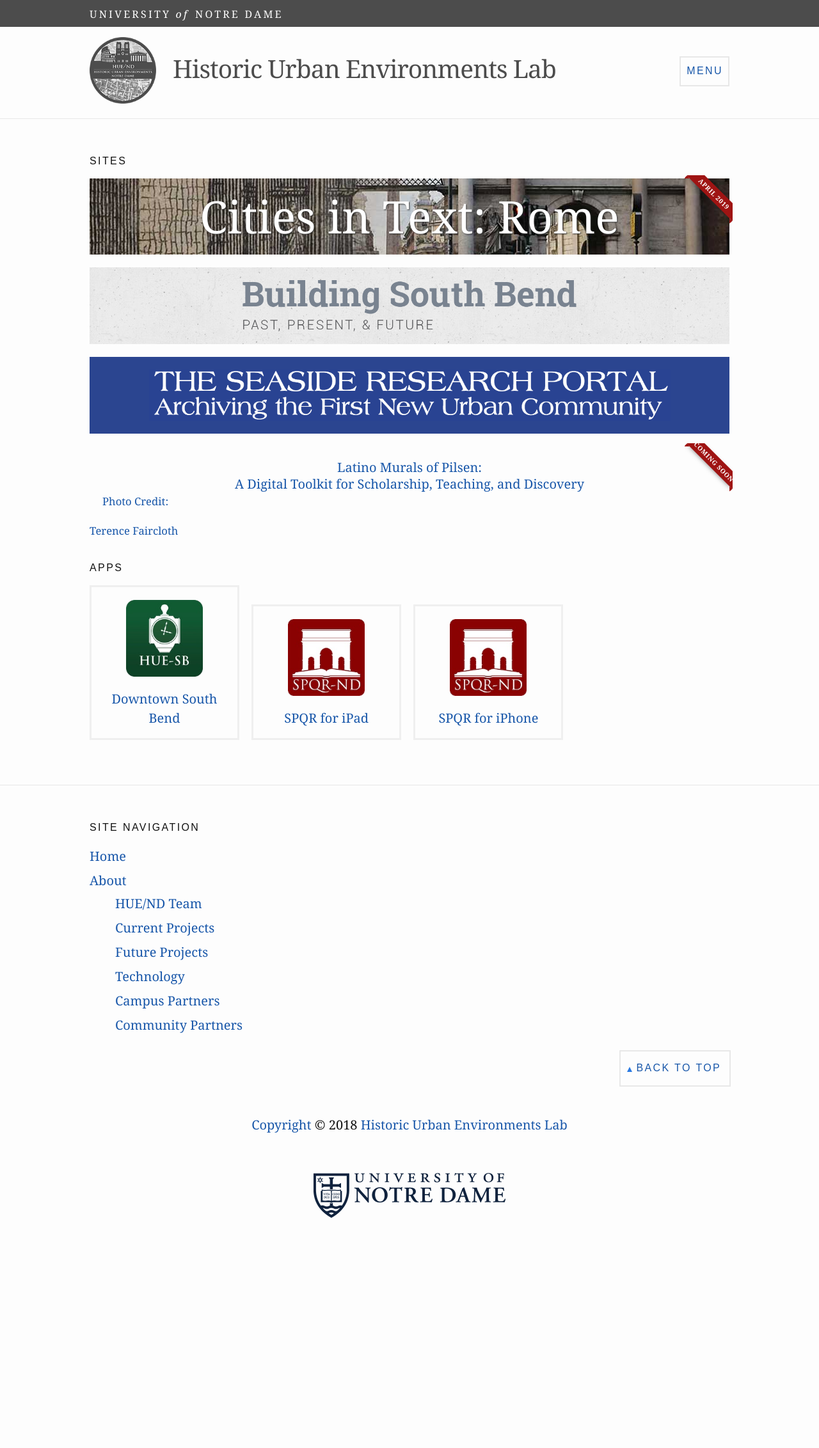
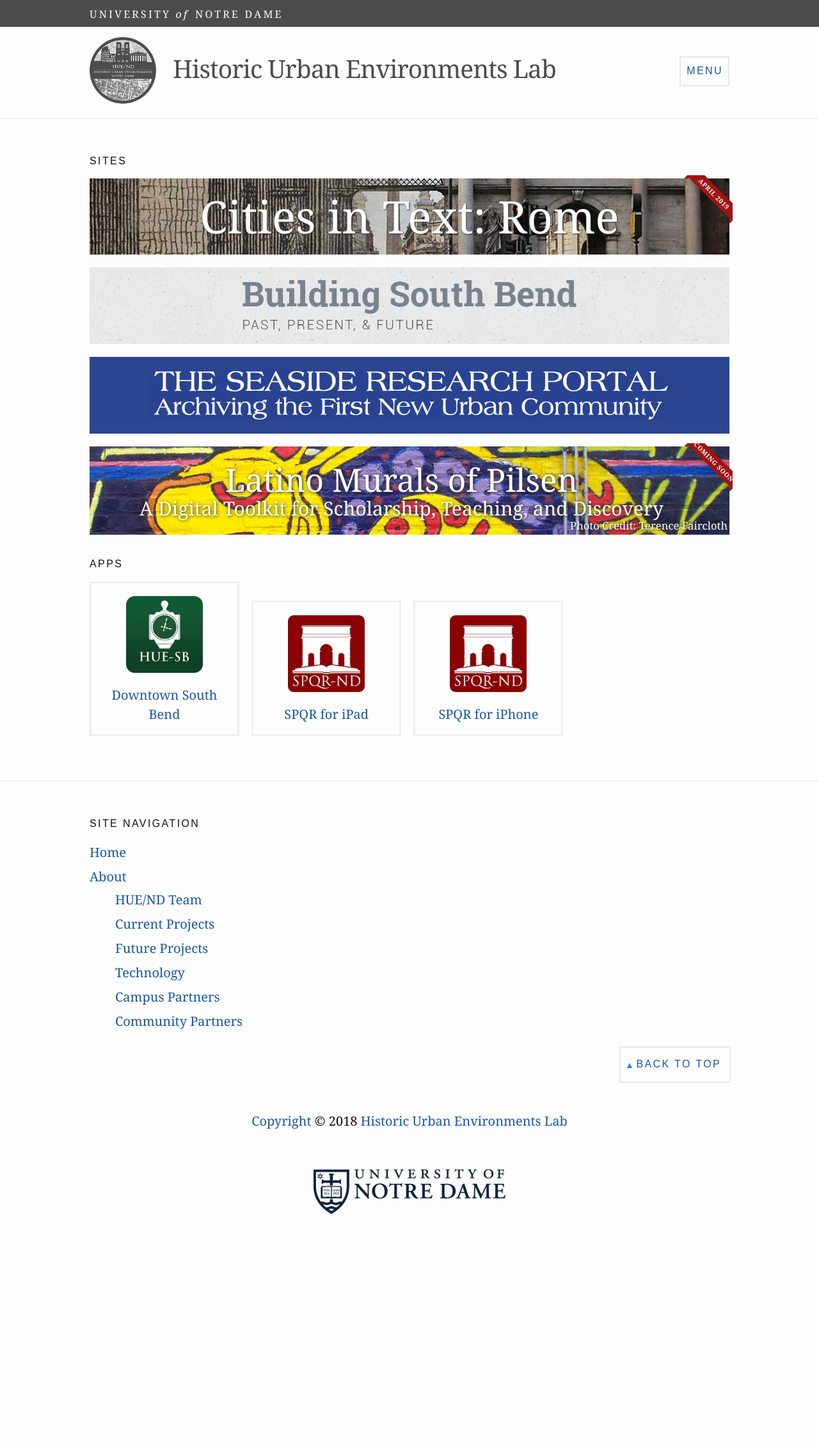
Before and after one commit to HUE-ND/HUE-ND.github.io, a Jekyll site: the page built from index.html, in a window 1280 px wide. Shown: the whole page at 64% size. Built offline with Jekyll 4.4.1, drawn with Linux system fonts in a browser that asks for light colours; some web fonts are replaced.

Commit message:
New project banner

```diff
--- a/_sass/_layout.scss
+++ b/_sass/_layout.scss
@@ -299,13 +299,19 @@
     }
   }
 
-  .seaside {
+  .rome {
     .site-link {
-      background: $seaside-blue;
+      background-color: $rome-red;
+      background-image: url('/images/rome-banner-bg.jpg');
+      background-size: cover;
+      padding: 0;
     }
 
     .link-text {
-      background-image: url('/images/seaside-banner.png');
+      color: $white-text;
+      font-size: 2em;
+      line-height: 2em;
+      text-shadow: 1px 1px 2px $white-text-shadow;
     }
   }
 
@@ -319,10 +325,22 @@
     }
   }
 
-  .rome {
+  .seaside {
     .site-link {
-      background-color: $rome-red;
-      background-image: url('/images/rome-banner-bg.jpg');
+      background: $seaside-blue;
+    }
+
+    .link-text {
+      background-image: url('/images/seaside-banner.png');
+    }
+  }
+
+  .pilsen {
+    position: relative;
+
+    .site-link {
+      background-color: $grey-color;
+      background-image: url('/images/pilsen-banner-bg.jpg');
       background-size: cover;
       padding: 0;
     }
@@ -330,8 +348,32 @@
     .link-text {
       color: $white-text;
       font-size: 2em;
-      line-height: 2em;
+      line-height: 1.1;
+      padding: .5em .5em .5em 0;
+      text-shadow: 1px 1px 5px $white-text-shadow;
+    }
+
+    .lead {
+      display: block;
+    }
+
+    .byline {
+      bottom: 3px;
+      color: $white-text;
+      display: inline-block;
+      position: absolute;
+      right: 3px;
       text-shadow: 1px 1px 2px $white-text-shadow;
+
+      a {
+        color: $white-text;
+        text-shadow: 1px 1px 2px $white-text-shadow;
+      }
+    }
+
+    .tagline {
+      display: block;
+      font-size: .43em;
     }
   }
 }
@@ -405,6 +447,21 @@
       .link-text {
         font-size: 3.5em;
         line-height: 1.7em;
+      }
+    }
+
+    .pilsen {
+      .site-link {
+        background-image: url('/images/pilsen-banner-bg-lg.jpg');
+      }
+
+      .link-text {
+        font-size: 2.5em;
+        line-height: 1.1;
+      }
+
+      .tagline {
+       font-size: .6em;
       }
     }
   }
--- a/index.html
+++ b/index.html
@@ -33,12 +33,12 @@ layout: default
     <li class="site pilsen">
       <a class="site-link" href="#">
         <span class="link-text">
-          Latino Murals of Pilsen:<br />
-          A Digital Toolkit for Scholarship, Teaching, and Discovery
+          <span class="lead">Latino Murals of Pilsen</span>
+          <small class="tagline">A Digital Toolkit for Scholarship, Teaching, and Discovery</small>
         </span>
         <span class="ribbon"><span class="text">Coming Soon</span></span>
-        <small class="byline">Photo Credit: <a href="https://flic.kr/p/p2o2yB">Terence Faircloth</a></small>
       </a>
+      <small class="byline">Photo Credit: <a href="https://flic.kr/p/p2o2yB">Terence Faircloth</a></small>
     </li>
   </ul>
 
```
